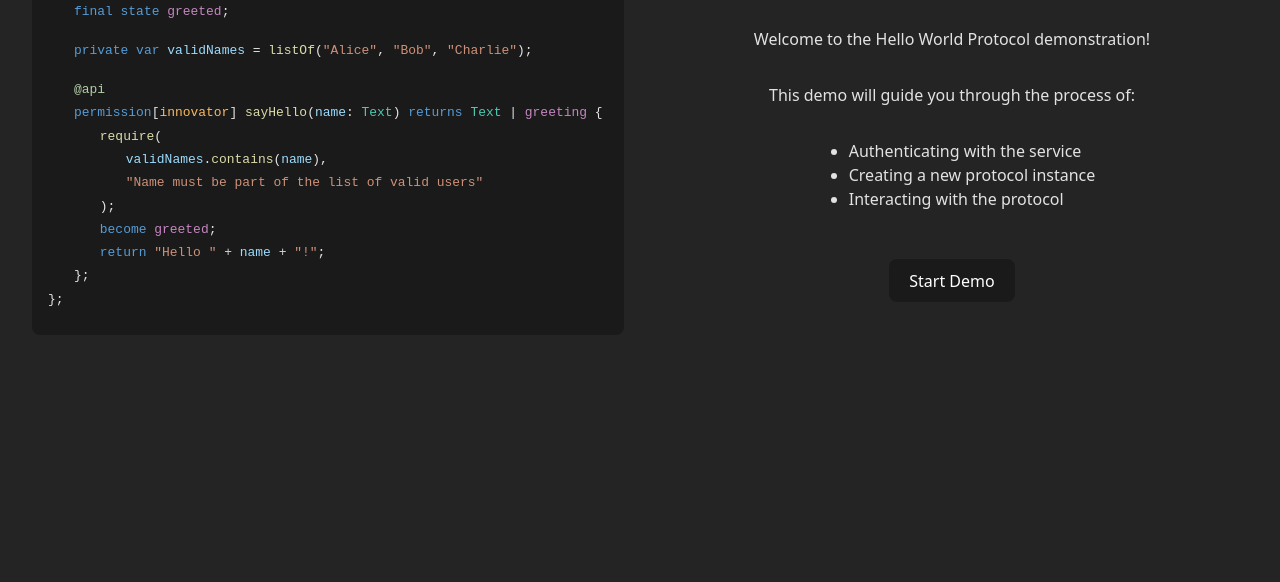
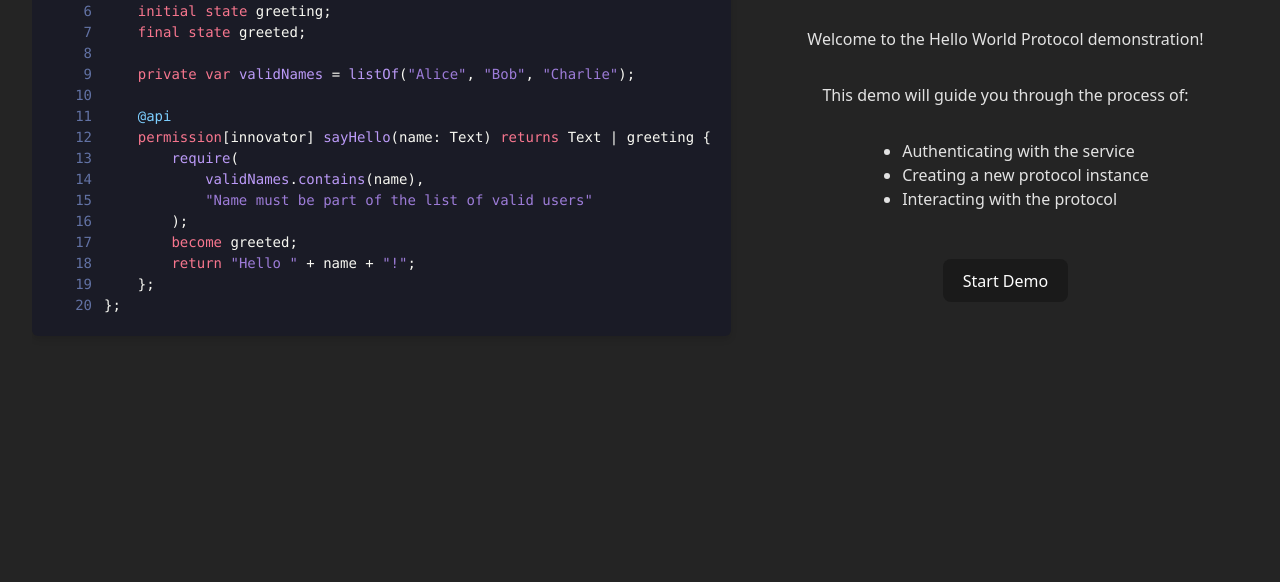
Before and after one commit to NoumenaDigital/npl-demo, a website built with Vite: page webapp/index.html in a window 1280 px wide. Shown: the part 218-800 px from the top of the page. Built offline with nearby package versions, Linux system fonts and the light colour scheme; no server answers.

Commit message:
styled code block

```diff
--- a/docker-compose.yml
+++ b/docker-compose.yml
@@ -7,7 +7,7 @@ services:
       POSTGRES_PASSWORD: welcome123
 
   engine:
-    image: ghcr.io/noumenadigital/packages/engine:latest
+    image: ghcr.io/noumenadigital/images/engine:latest
     ports:
       - "11000:11000"
       - "12000:12000"
--- a/webapp/index.html
+++ b/webapp/index.html
@@ -12,10 +12,7 @@
     <template id="appTemplate">
       <div class="app-layout">
         <div class="split-container">
-          <div class="code-panel">
-            <div class="code-tab">demo/helloWorld.npl</div>
-            <div id="codeContent" class="code-container"></div>
-          </div>
+          <div id="codeContent" class="code-container"></div>
           <div class="app-panel" id="stepContainer">
             <!-- Content will be dynamically replaced based on current step -->
           </div>
@@ -66,7 +63,7 @@
     <template id="protocolTemplate">
       <div class="step-content">
         <h1>Create Protocol</h1>
-        <p>Create a new instance of the Hello World Protocol. Don't be scared, <button id="countButton" class="inline-button">n</button> people preceeded you!</p>
+        <p>Create a new instance of the Hello World Protocol. Don't be scared, <button id="countButton" class="inline-button">n</button> people preceded you!</p>
         <div class="input-container">
           <button id="createProtocolButton">Create Protocol</button>
         </div>
@@ -86,28 +83,32 @@
 
     <!-- Code content to display -->
     <template id="codeTemplate">
-        <div class="code-block">
-            <div class="code-line"><span class="keyword">package</span> demo;</div>
-            <div class="code-line"></div>
-            <div class="code-line"><span class="annotation">@api</span></div>
-            <div class="code-line"><span class="keyword">protocol</span>[<span class="party">innovator</span>] <span class="name">HelloWorld</span>() {</div>
-            <div class="code-line"></div>
-            <div class="code-line indent"><span class="keyword">initial</span> <span class="keyword">state</span> <span class="state">greeting</span>;</div>
-            <div class="code-line indent"><span class="keyword">final</span> <span class="keyword">state</span> <span class="state">greeted</span>;</div>
-            <div class="code-line"></div>
-            <div class="code-line indent"><span class="keyword">private</span> <span class="keyword">var</span> <span class="variable">validNames</span> = <span class="function">listOf</span>(<span class="string">"Alice"</span>, <span class="string">"Bob"</span>, <span class="string">"Charlie"</span>);</div>
-            <div class="code-line"></div>
-            <div class="code-line indent"><span class="annotation">@api</span></div>
-            <div class="code-line indent"><span class="keyword">permission</span>[<span class="party">innovator</span>] <span class="name">sayHello</span>(<span class="variable">name</span>: <span class="type">Text</span>) <span class="keyword">returns</span> <span class="type">Text</span> | <span class="state">greeting</span> {</div>
-            <div class="code-line indent2"><span class="function">require</span>(</div>
-            <div class="code-line indent3"><span class="variable">validNames</span>.<span class="function">contains</span>(<span class="variable">name</span>),</div>
-            <div class="code-line indent3"><span class="string">"Name must be part of the list of valid users"</span></div>
-            <div class="code-line indent2">);</div>
-            <div class="code-line indent2"><span class="keyword">become</span> <span class="state">greeted</span>;</div>
-            <div class="code-line indent2"><span class="keyword">return</span> <span class="string">"Hello "</span> <span class="operator">+</span> <span class="variable">name</span> <span class="operator">+</span> <span class="string">"!"</span>;</div>
-            <div class="code-line indent">};</div>
-            <div class="code-line">};</div>
-        </div>
+      <div class="code-header">
+        <div class="code-title">demo/HelloWorld.npl</div>
+      </div>
+      <button class="code-copy-btn" onclick="copyCode()">Copy</button>
+      <div class="code-content">
+        <div class="code-line"><span class="line-number">1</span> <span class="line-code"><span class="keyword">package</span> demo;</span></div>
+        <div class="code-line"><span class="line-number">2</span> <span class="line-code"></span></div>
+        <div class="code-line"><span class="line-number">3</span> <span class="line-code"><span class="api-annotation">@api</span></span></div>
+        <div class="code-line"><span class="line-number">4</span> <span class="line-code"><span class="keyword">protocol</span>[innovator] HelloWorld() {</span></div>
+        <div class="code-line"><span class="line-number">5</span> <span class="line-code"></span></div>
+        <div class="code-line"><span class="line-number">6</span> <span class="line-code">&nbsp;&nbsp;&nbsp;&nbsp;<span class="keyword">initial</span> <span class="keyword">state</span> greeting;</span></div>
+        <div class="code-line"><span class="line-number">7</span> <span class="line-code">&nbsp;&nbsp;&nbsp;&nbsp;<span class="keyword">final</span> <span class="keyword">state</span> greeted;</span></div>
+        <div class="code-line"><span class="line-number">8</span> <span class="line-code"></span></div>
+        <div class="code-line"><span class="line-number">9</span> <span class="line-code">&nbsp;&nbsp;&nbsp;&nbsp;<span class="keyword">private</span> <span class="keyword">var</span> <span class="function">validNames</span> = <span class="function">listOf</span>(<span class="string">"Alice"</span>, <span class="string">"Bob"</span>, <span class="string">"Charlie"</span>);</span></div>
+        <div class="code-line"><span class="line-number">10</span> <span class="line-code"></span></div>
+        <div class="code-line"><span class="line-number">11</span> <span class="line-code">&nbsp;&nbsp;&nbsp;&nbsp;<span class="api-annotation">@api</span></span></div>
+        <div class="code-line"><span class="line-number">12</span> <span class="line-code">&nbsp;&nbsp;&nbsp;&nbsp;<span class="keyword">permission</span>[innovator] <span class="function">sayHello</span>(name: Text) <span class="keyword">returns</span> Text | greeting {</span></div>
+        <div class="code-line"><span class="line-number">13</span> <span class="line-code">&nbsp;&nbsp;&nbsp;&nbsp;&nbsp;&nbsp;&nbsp;&nbsp;<span class="function">require</span>(</span></div>
+        <div class="code-line"><span class="line-number">14</span> <span class="line-code">&nbsp;&nbsp;&nbsp;&nbsp;&nbsp;&nbsp;&nbsp;&nbsp;&nbsp;&nbsp;&nbsp;&nbsp;<span class="function">validNames</span>.<span class="function">contains</span>(name),</span></div>
+        <div class="code-line"><span class="line-number">15</span> <span class="line-code">&nbsp;&nbsp;&nbsp;&nbsp;&nbsp;&nbsp;&nbsp;&nbsp;&nbsp;&nbsp;&nbsp;&nbsp;<span class="string">"Name must be part of the list of valid users"</span></span></div>
+        <div class="code-line"><span class="line-number">16</span> <span class="line-code">&nbsp;&nbsp;&nbsp;&nbsp;&nbsp;&nbsp;&nbsp;&nbsp;);</span></div>
+        <div class="code-line"><span class="line-number">17</span> <span class="line-code">&nbsp;&nbsp;&nbsp;&nbsp;&nbsp;&nbsp;&nbsp;&nbsp;<span class="keyword">become</span> greeted;</span></div>
+        <div class="code-line"><span class="line-number">18</span> <span class="line-code">&nbsp;&nbsp;&nbsp;&nbsp;&nbsp;&nbsp;&nbsp;&nbsp;<span class="keyword">return</span> <span class="string">"Hello "</span> + name + <span class="string">"!"</span>;</span></div>
+        <div class="code-line"><span class="line-number">19</span> <span class="line-code">&nbsp;&nbsp;&nbsp;&nbsp;};</span></div>
+        <div class="code-line"><span class="line-number">20</span> <span class="line-code">};</span></div>
+      </div>
     </template>
 
     <script type="module" src="/src/app.ts"></script>
--- a/webapp/src/service.ts
+++ b/webapp/src/service.ts
@@ -1,3 +1,4 @@
+import { jwtDecode } from "jwt-decode";
 
 // Environment variables
 const SERVER_URL = `${import.meta.env.VITE_SERVER_URL}/npl/demo/HelloWorld`;
@@ -81,11 +82,12 @@ export const postHelloWorld = async (): Promise<EnhancedResponse> => {
     const tokenResponse = await getAccessToken(USER_USERNAME, USER_PASSWORD);
     const tokenBody = await tokenResponse.json();
     const accessToken = tokenBody.access_token as string;
+    const decodedToken = jwtDecode(accessToken);
 
     const payload = {
         "@parties": {
             innovator: {
-                entity: {},
+                entity: { preferred_username: [decodedToken.preferred_username] },
                 access: {}
             }
         }
--- a/webapp/src/style.css
+++ b/webapp/src/style.css
@@ -111,87 +111,6 @@ h1 {
 }
 
 /* Basic syntax highlighting */
-.code-panel code .keyword,
-.code-panel .keyword {
-  color: #569cd6;
-}
-
-.code-panel code .string,
-.code-panel .string {
-  color: #ce9178;
-}
-
-.code-panel code .comment,
-.code-panel .comment {
-  color: #6a9955;
-}
-
-.code-panel code .type,
-.code-panel .type {
-  color: #4ec9b0;
-}
-
-.code-panel code .function,
-.code-panel .function {
-  color: #dcdcaa;
-}
-
-/* New code block styling */
-.code-container {
-  font-family: 'Courier New', monospace;
-  font-size: 0.9em;
-  color: #e6e6e6;
-  line-height: 1.2;
-}
-
-.code-block {
-  font-family: 'Courier New', monospace;
-  font-size: 0.9em;
-  color: #e6e6e6;
-  line-height: 0.6;
-  white-space: pre-wrap;
-}
-
-.code-line {
-  display: block;
-}
-
-.annotation {
-  color: #b5cea8;
-}
-
-.name {
-  color: #dcdcaa;
-}
-
-.variable {
-  color: #9cdcfe;
-}
-
-.operator {
-  color: #d4d4d4;
-}
-
-.state {
-  color: #c586c0; /* Purple color for states */
-}
-
-.party {
-  color: #f8b862; /* Orange color for party */
-}
-
-.indent {
-  padding-left: 2em;
-}
-
-.indent2 {
-  padding-left: 4em;
-}
-
-.indent3 {
-  padding-left: 6em;
-}
-
 .app-panel {
   flex: 1;
   text-align: center;
@@ -642,3 +561,104 @@ input[type="password"]:focus {
 }
 
 /* Dark mode is enforced for all users regardless of system preferences */
+
+.code-container {
+  background-color: #1a1b26;
+  border-radius: 6px;
+  padding: 20px;
+  font-family: 'Consolas', 'Monaco', 'Courier New', monospace;
+  color: #f8f8f2;
+  margin: 20px 0;
+  overflow-x: auto;
+  position: relative;
+  box-shadow: 0 4px 6px rgba(0, 0, 0, 0.1);
+}
+
+.code-header {
+  display: flex;
+  justify-content: space-between;
+  align-items: center;
+  margin-bottom: 10px;
+  padding-bottom: 10px;
+  border-bottom: 1px solid #444;
+}
+
+
+.code-title {
+  color: #bd93f9;
+  font-size: 14px;
+}
+
+.code-copy-btn {
+  position: absolute;
+  top: 10px;
+  right: 10px;
+  background-color: #44475a;
+  color: #f8f8f2;
+  border: none;
+  border-radius: 4px;
+  padding: 5px 10px;
+  font-size: 12px;
+  cursor: pointer;
+  opacity: 0;
+  transition: opacity 0.2s;
+}
+
+.code-container:hover .code-copy-btn {
+  opacity: 1;
+}
+
+.code-copy-btn:hover {
+  background-color: #6272a4;
+}
+
+.code-content {
+  line-height: 1.5;
+  font-size: 14px;
+}
+
+.code-line {
+  display: flex;
+}
+
+.line-number {
+  color: #6272a4;
+  text-align: right;
+  padding-right: 12px;
+  user-select: none;
+  min-width: 40px;
+}
+
+.line-code {
+  white-space: pre;
+}
+
+/* Syntax highlighting */
+.keyword {
+  color: #f7768e;
+}
+
+.function {
+  color: #bb9af7;
+}
+
+.string {
+  color: #9d7cd8;
+}
+
+.comment {
+  color: #565f89;
+  font-style: italic;
+}
+
+.number {
+  color: #ff9e64;
+}
+
+.operator {
+  color: #89ddff;
+}
+
+.api-annotation {
+  color: #7dcfff;
+}
```
Also changed, not shown: 1 other file.
